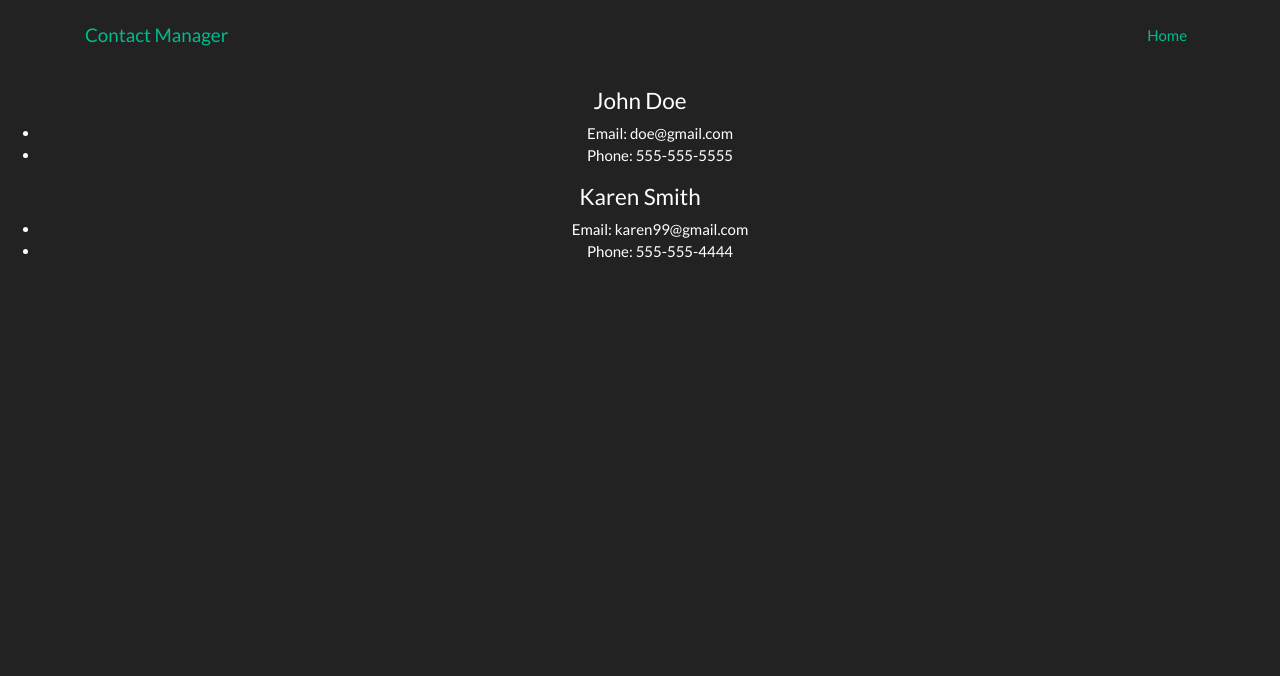
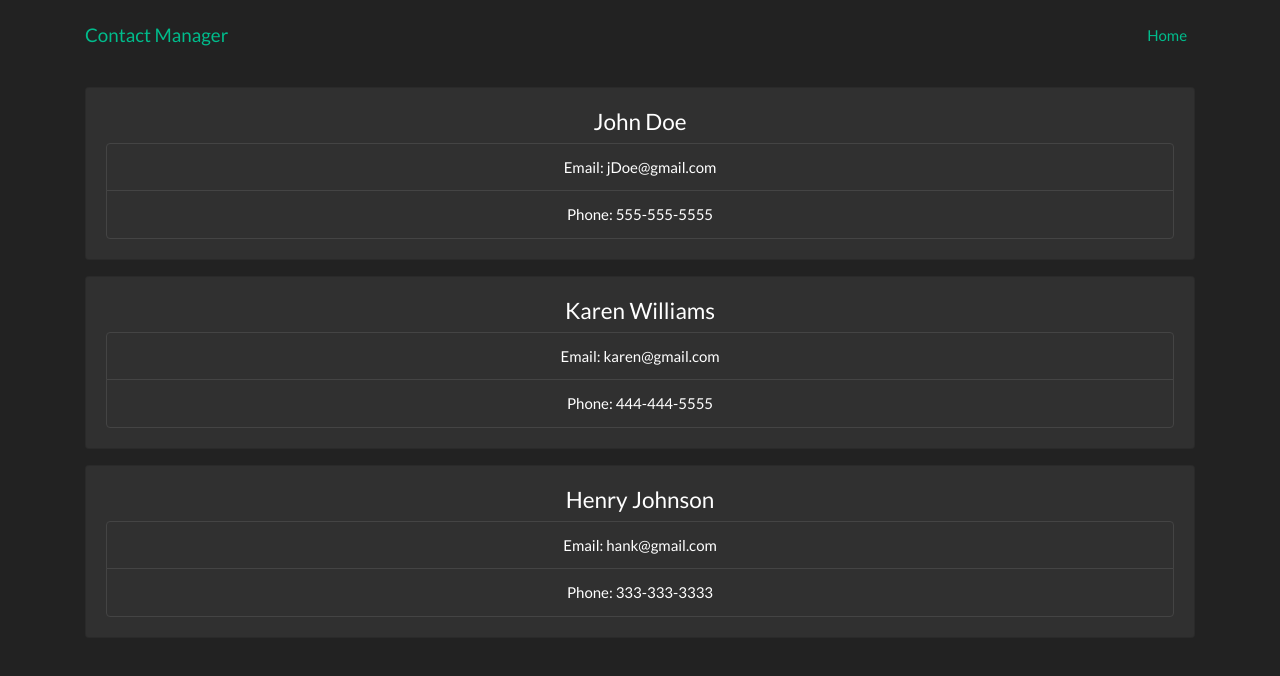
Before and after one commit to SimasDei/react-six, a React (Create React App) app: page / in a window 1280 px wide. Shown: the top 676 px of the page. Built offline with nearby package versions, Linux system fonts and the light colour scheme.

Commit message:
implement state

```diff
--- a/src/App.js
+++ b/src/App.js
@@ -1,20 +1,17 @@
 import React, { Component } from 'react';
 import './bootstrap.css';
 import './App.css';
-import Contact from './components/Contact';
 import Header from './components/Header';
+import Contacts from './components/Contacts';
 
 class App extends Component {
   render() {
     return (
       <div className="App">
         <Header branding="Contact Manager" />
-        <Contact name="John Doe" email="doe@gmail.com" phone="555-555-5555" />
-        <Contact
-          name="Karen Smith"
-          email="karen99@gmail.com"
-          phone="555-555-4444"
-        />
+        <div className="container">
+          <Contacts />
+        </div>
       </div>
     );
   }
--- a/src/components/Contact.js
+++ b/src/components/Contact.js
@@ -3,13 +3,13 @@ import PropTypes from 'prop-types';
 
 class Contact extends Component {
   render() {
-    const { name, email, phone } = this.props;
+    const { name, email, phone } = this.props.contact;
     return (
-      <div>
+      <div className="card card-body mb-3">
         <h4>{name}</h4>
-        <ul>
-          <li>Email: {email}</li>
-          <li>Phone: {phone}</li>
+        <ul className="list-group">
+          <li className="list-group-item">Email: {email}</li>
+          <li className="list-group-item">Phone: {phone}</li>
         </ul>
       </div>
     );
@@ -17,8 +17,6 @@ class Contact extends Component {
 }
 
 Contact.propTypes = {
-  name: PropTypes.string.isRequired,
-  email: PropTypes.string.isRequired,
-  phone: PropTypes.string.isRequired
+  contact: PropTypes.object.isRequired
 };
 export default Contact;
--- /dev/null
+++ b/src/components/Contacts.js
@@ -0,0 +1,39 @@
+import React, { Component } from 'react';
+import Contact from './Contact';
+
+class Contacts extends Component {
+  state = {
+    contacts: [
+      {
+        id: 1,
+        name: 'John Doe',
+        email: 'jDoe@gmail.com',
+        phone: '555-555-5555'
+      },
+      {
+        id: 2,
+        name: 'Karen Williams',
+        email: 'karen@gmail.com',
+        phone: '444-444-5555'
+      },
+      {
+        id: 3,
+        name: 'Henry Johnson',
+        email: 'hank@gmail.com',
+        phone: '333-333-3333'
+      }
+    ]
+  };
+  render() {
+    const { contacts } = this.state;
+    return (
+      <div>
+        {contacts.map(contact => (
+          <Contact key={contact.id} contact={contact} />
+        ))}
+      </div>
+    );
+  }
+}
+
+export default Contacts;
```
